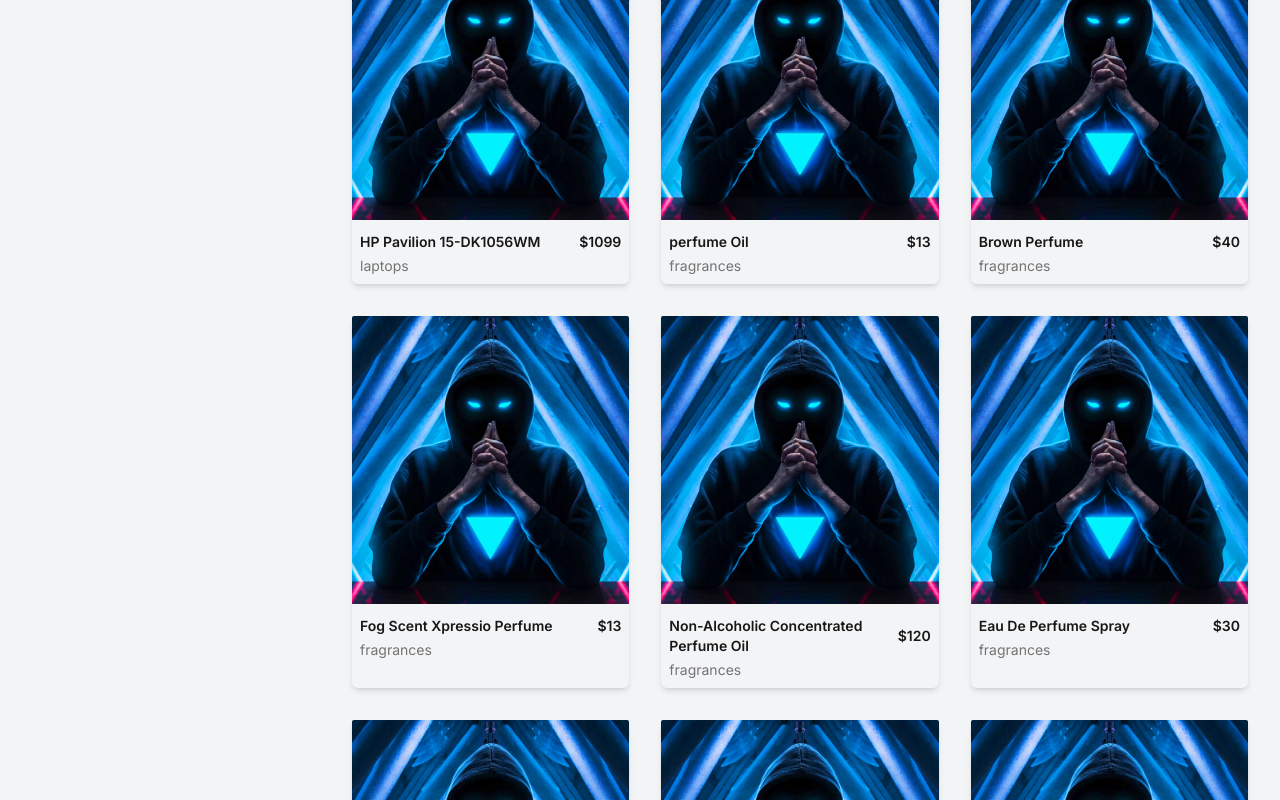
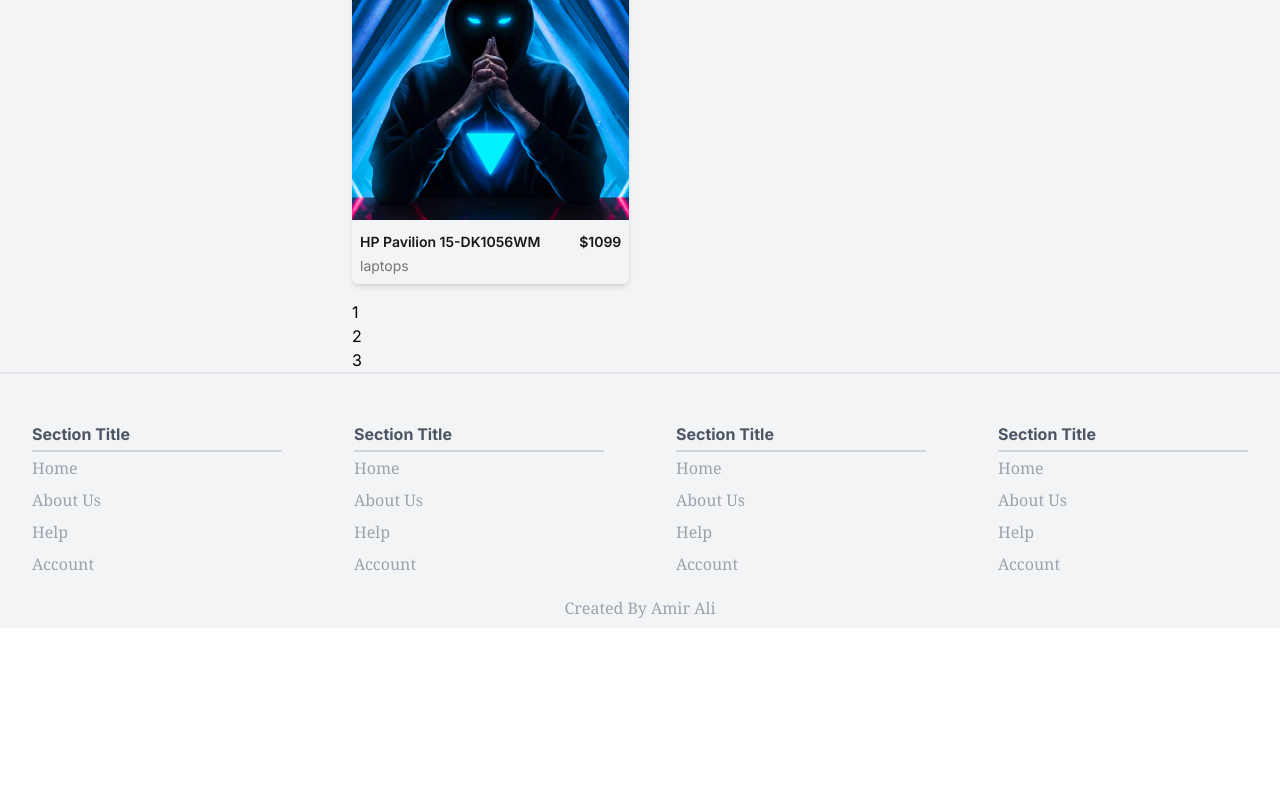
Before and after one commit to AmirAliAzimloo/snappDoctor, a Next.js app: page / in a window 1280 px wide. Shown: the part 1304-2104 px from the top of the page. After the commit the page ends 1932 px from the top, so only its background shows below. Built offline with nearby package versions, Linux system fonts and the light colour scheme.

Commit message:
products completed & start paginate

```diff
--- a/app/(main)/components/Products/ProductList.tsx
+++ b/app/(main)/components/Products/ProductList.tsx
@@ -25,11 +25,29 @@ const ProductList = () => {
       }
 
     return (
-        <section className=" my-4 grid grid-cols-1 gap-8 sm:grid-cols-2 lg:grid-cols-3 " >
+      <>
+        <section className=" my-4 grid  grid-cols-1 gap-8 sm:grid-cols-2 lg:grid-cols-3  " >
           {
-            data.map((product:ProductType,index:number)=><Product product={product} key={index}  />)
+            data.slice(0,10).map((product:ProductType,index:number)=><Product product={product} key={index}  />)
           }
         </section>
+
+<ul >
+{
+Array.from({ length: Math.ceil(data.length / 10) }).map(
+  (_, index) => (
+    <li
+      key={index + 1}
+    >
+      <a href="#" className="">
+        {index + 1}
+      </a>
+    </li>
+  )
+)}
+</ul>
+
+</>
      );
 }
 
```
